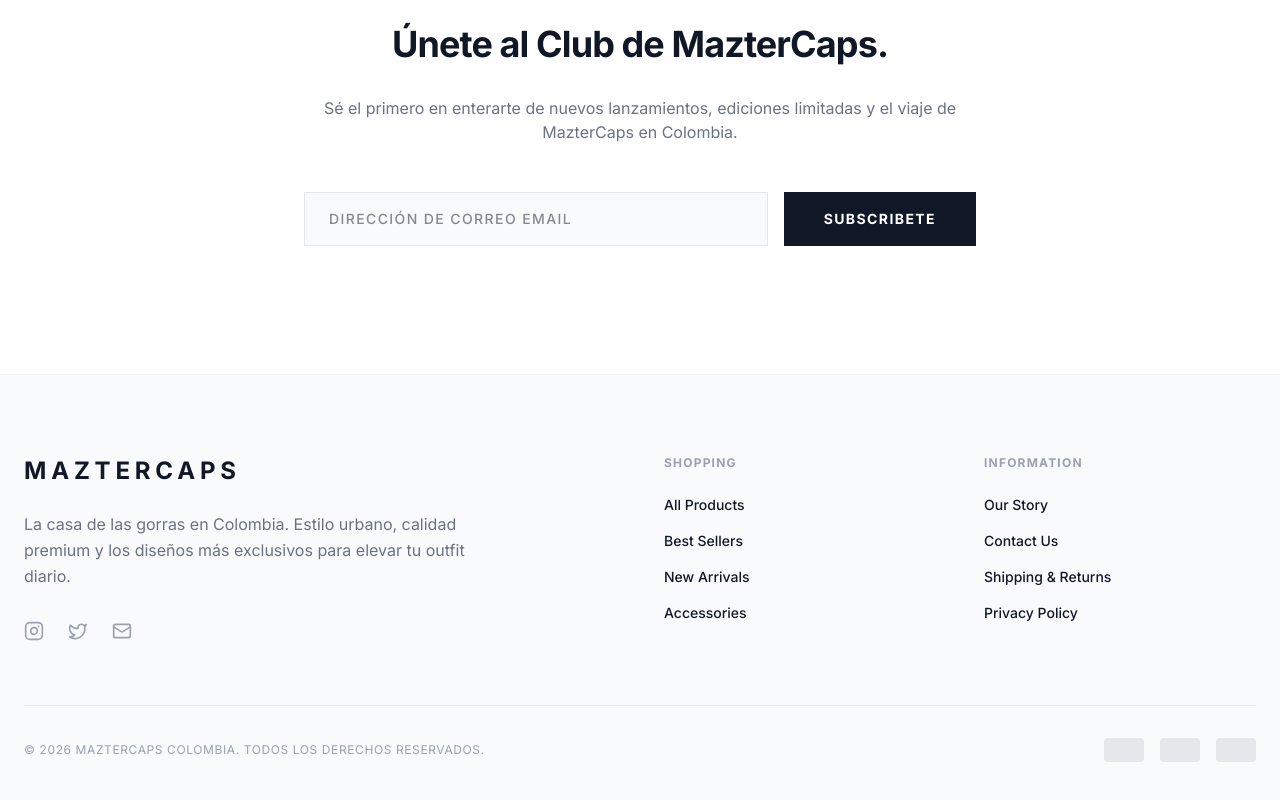
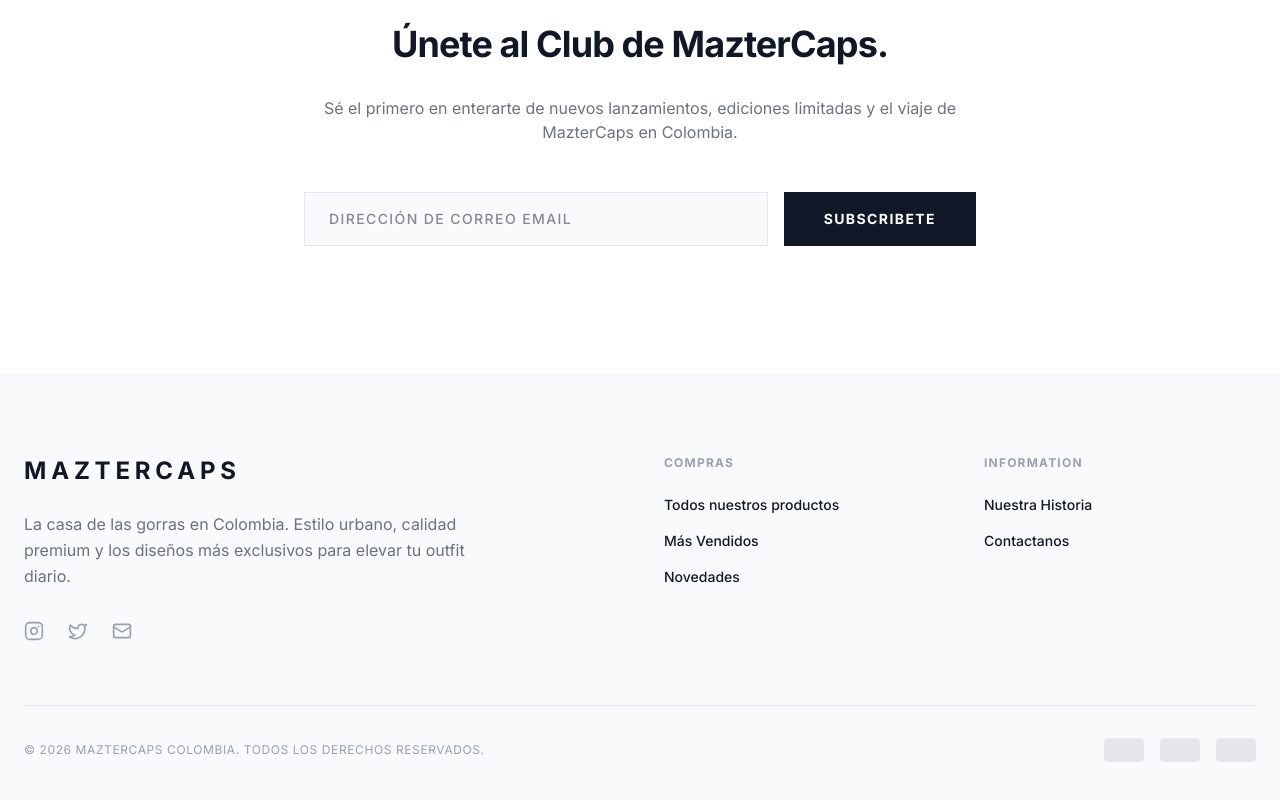
Before and after one commit to npardo-hub/Master, a React (Vite) app: page / in a window 1280 px wide. Shown: the part 2787-3587 px from the top of the page. Built offline with nearby package versions, Linux system fonts and the light colour scheme.

Commit message:
Translate footer links to Spanish

```diff
--- a/src/components/Footer.tsx
+++ b/src/components/Footer.tsx
@@ -25,22 +25,19 @@
           </div>
 
           <div>
-            <h3 className="text-xs font-bold uppercase tracking-widest text-gray-400 mb-6 font-primary">Shopping</h3>
+            <h3 className="text-xs font-bold uppercase tracking-widest text-gray-400 mb-6 font-primary">Compras</h3>
             <ul className="space-y-4 text-sm font-medium">
-              <li><Link to="/shop" className="hover:text-gray-500 transition-colors">All Products</Link></li>
-              <li><Link to="/shop" className="hover:text-gray-500 transition-colors">Best Sellers</Link></li>
-              <li><Link to="/shop" className="hover:text-gray-500 transition-colors">New Arrivals</Link></li>
-              <li><Link to="/shop" className="hover:text-gray-500 transition-colors">Accessories</Link></li>
+              <li><Link to="/Tienda" className="hover:text-gray-500 transition-colors">Todos nuestros productos</Link></li>
+              <li><Link to="/Tienda" className="hover:text-gray-500 transition-colors">Más Vendidos</Link></li>
+              <li><Link to="/Tienda" className="hover:text-gray-500 transition-colors">Novedades</Link></li>
             </ul>
           </div>
 
           <div>
             <h3 className="text-xs font-bold uppercase tracking-widest text-gray-400 mb-6 font-primary">Information</h3>
             <ul className="space-y-4 text-sm font-medium">
-              <li><Link to="/about" className="hover:text-gray-500 transition-colors">Our Story</Link></li>
-              <li><Link to="/contact" className="hover:text-gray-500 transition-colors">Contact Us</Link></li>
-              <li><a href="#" className="hover:text-gray-500 transition-colors">Shipping & Returns</a></li>
-              <li><a href="#" className="hover:text-gray-500 transition-colors">Privacy Policy</a></li>
+              <li><Link to="/Nosotros" className="hover:text-gray-500 transition-colors">Nuestra Historia</Link></li>
+              <li><Link to="/contact" className="hover:text-gray-500 transition-colors">Contactanos</Link></li>
             </ul>
           </div>
         </div>
```
